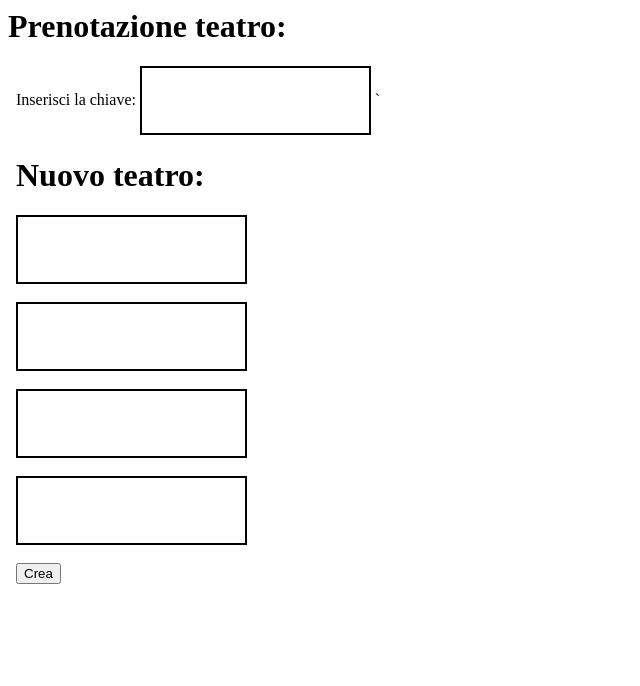
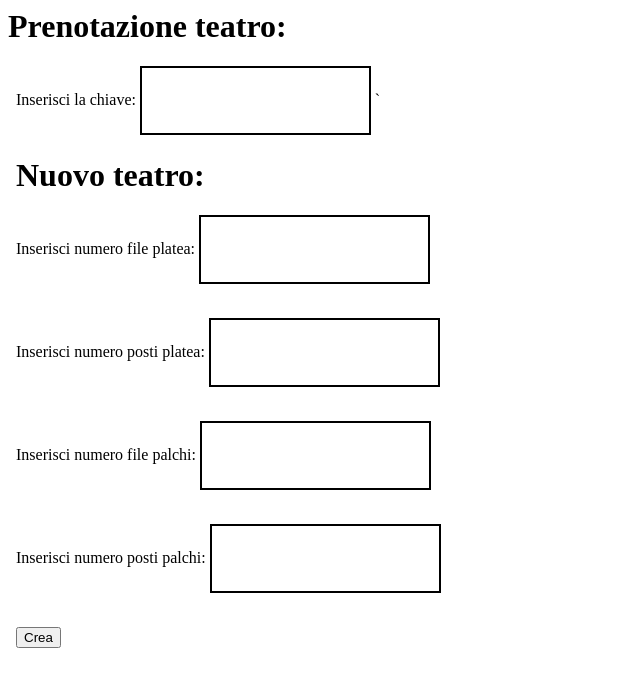
Before and after one commit to lacaprinamini/projSSW2022, an Angular app: page / in a window 1280 px wide. Shown: the top 686 px of the page, without its empty margins (0-640 px from the left). Built offline with nearby package versions, Linux system fonts and the light colour scheme.

Commit message:
1 file modified

```diff
--- a/src/app/chiave/chiave.component.html
+++ b/src/app/chiave/chiave.component.html
@@ -9,10 +9,18 @@
       <h1>Nuovo teatro:</h1>
 
       <form #dimensioni="ngForm" (ngSubmit)="onSubmit(dimensioni)" novalidate>
+        <p> Inserisci numero file platea:
         <input name="filePlatea" ngModel required /><br /><br />
+        </p>
+        <p> Inserisci numero posti platea:
         <input name="postiPlatea" ngModel required /><br /><br />
+        </p>
+        <p> Inserisci numero file palchi:
         <input name="filePalchi" ngModel required /><br /><br />
+        </p>
+        <p> Inserisci numero posti palchi:
         <input name="postiPalchi" ngModel required /><br /><br />
+        </p>
         <button>Crea</button>
       </form>
     </div>
```
